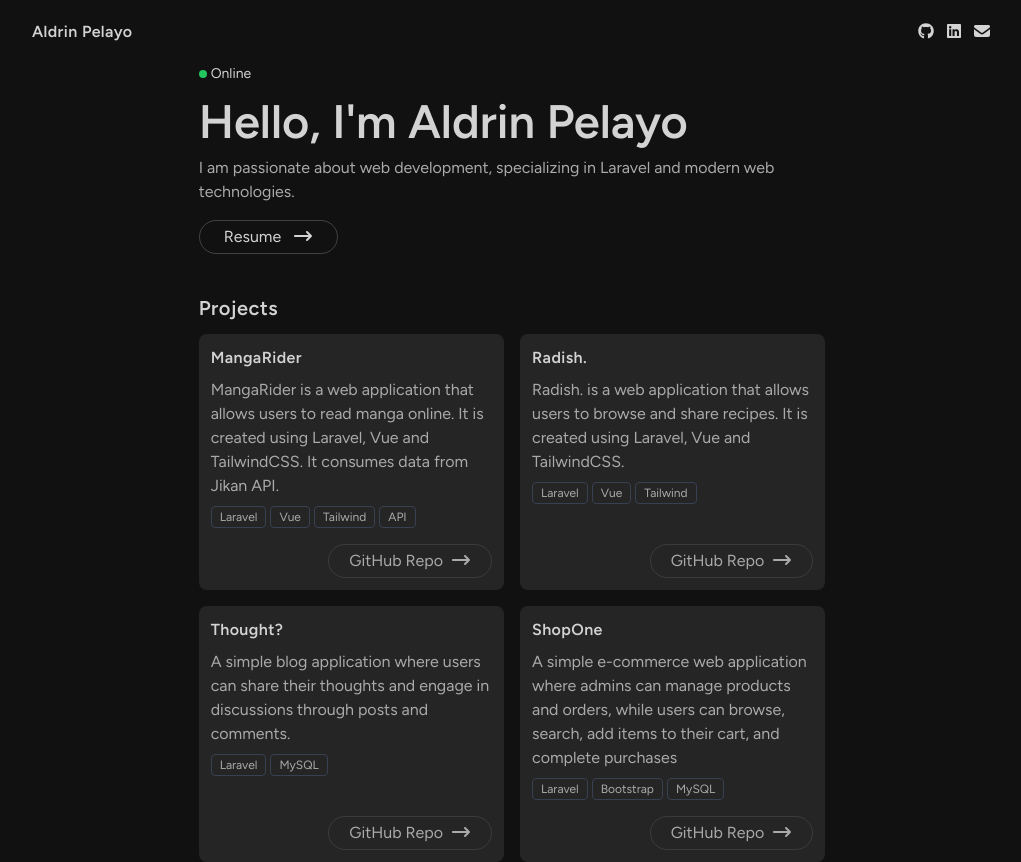
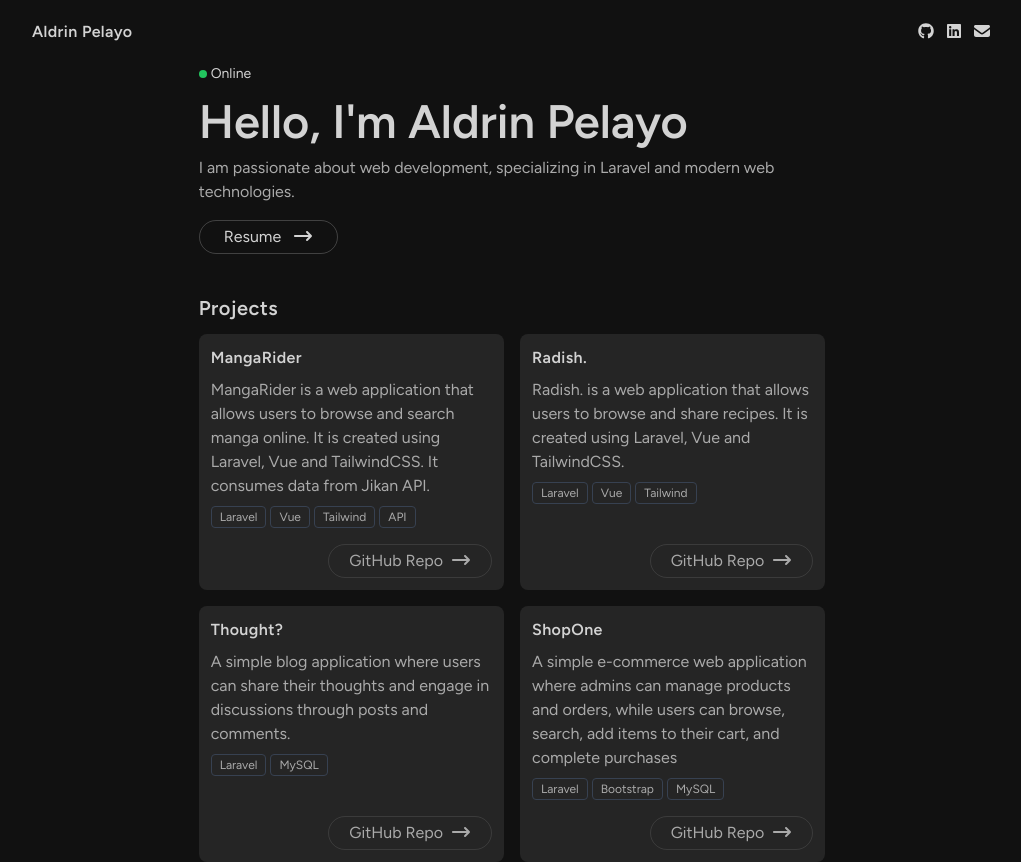
Before and after one commit to Aldrin-DP/aldrin-portfolio, a Vue app: page / in a window 1280 px wide. Shown: the top 862 px of the page, without its empty margins (128-1149 px from the left). Built offline with nearby package versions, Linux system fonts and the light colour scheme.

Commit message:
update projects

```diff
--- a/src/components/Projects.vue
+++ b/src/components/Projects.vue
@@ -6,7 +6,7 @@
                 <div class="sm:flex-1 p-3 bg-dark-secondary rounded-lg flex flex-col">
                     <h4 class="text-light-primary tracking-wide font-bold mb-2">MangaRider</h4>
                     <p class="text-light-secondary mb-2">
-                        MangaRider is a web application that allows users to read manga online. It is created using Laravel, Vue and TailwindCSS. It consumes data from Jikan API.
+                        MangaRider is a web application that allows users to browse and search manga online. It is created using Laravel, Vue and TailwindCSS. It consumes data from Jikan API.
                     </p>
                     <div class="flex items-center gap-1 flex-wrap mb-4">
                         <span class="border border-gray-700 rounded px-2 py-[2px] text-xs text-light-secondary">Laravel</span>
```
